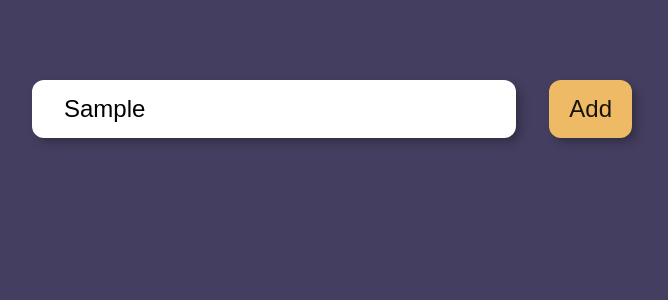
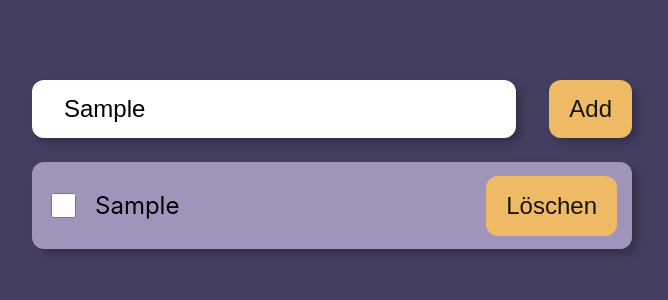
Before and after one commit to milty90/todo-react-app, a React (Create React App) app: page / in a window 1280 px wide. Both pictures are taken after typing "Sample" into the empty fields and a click on the button "Add". Shown: the top 300 px of the page, without its empty margins (308-976 px from the left). Built offline with nearby package versions, Linux system fonts and the light colour scheme.

Commit message:
Refactor App and Todo components for improved state management and event handling

```diff
--- a/src/App.js
+++ b/src/App.js
@@ -1,17 +1,25 @@
-import { useState } from "react";
+import { useEffect, useState } from "react";
 import "./App.css";
 import Input from "./components/Input";
-
-let todoList = [];
-
-function addTodo(todo) {
-  todoList.push(todo);
-
-  todoList.forEach((todo) => console.log(todo));
-}
+import Todo from "./components/Todo";
 
 function App() {
+  let todoList = [];
+
   const [inputValue, setInputValue] = useState("");
+  const [todoListState, setTodoListState] = useState(todoList);
+
+  const addTodo = () => {
+    if (inputValue.trim() === "") return;
+    setTodoListState([inputValue, ...todoListState]);
+    setInputValue("");
+  };
+
+  const deleteTodo = (index) => {
+    const newTodos = [...todoListState];
+    newTodos.splice(index, 1);
+    setTodoListState(newTodos);
+  };
 
   const handleData = (data) => {
     setInputValue(data);
@@ -19,7 +27,10 @@ function App() {
 
   return (
     <div className="App">
-      <Input onChange={handleData} saveData={addTodo(inputValue)} />
+      <Input onChange={handleData} saveData={() => addTodo(inputValue)} />
+      {todoListState.map((todo, index) => (
+        <Todo key={index} todo={todo} deleteTodo={() => deleteTodo(index)} />
+      ))}
     </div>
   );
 }
--- a/src/components/Todo.js
+++ b/src/components/Todo.js
@@ -1,12 +1,12 @@
 function Todo(props) {
-  const { todo, del } = props;
+  const { todo, deleteTodo } = props;
   return (
     <div className="todoBody">
       <div className="todoCheckbox">
         <input className="checkbox" type="checkbox"></input>
         <p className="todo">{todo}</p>
       </div>
-      <button onClick={del} className="todoButton">
+      <button onClick={deleteTodo} className="todoButton">
         Löschen
       </button>
     </div>
```
